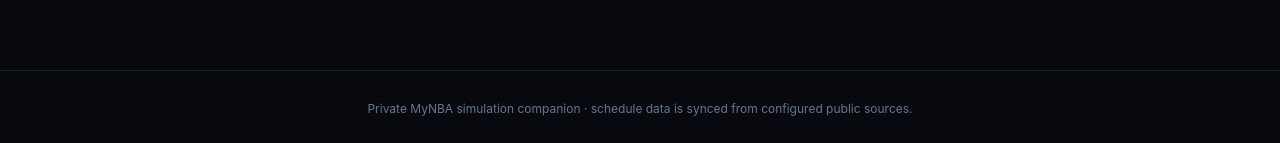
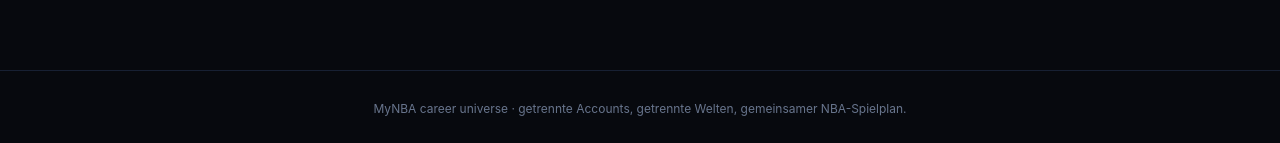
Before and after one commit to GeromeFehr/NBA-Career-Universe, a Next.js app: page /login in a window 1280 px wide. Shown: the part 668-811 px from the top of the page. Built offline with nearby package versions, Linux system fonts and the light colour scheme; no server answers.

Commit message:
Update app shell for multi-user universes

```diff
--- a/app/layout.tsx
+++ b/app/layout.tsx
@@ -1,6 +1,6 @@
 import "./globals.css";
 import Nav from "@/components/Nav";
-export const metadata={title:"NBA Career Universe",description:"Persistent MyNBA career storyline world"};
+export const metadata={title:"NBA Career Universe",description:"Multi-user persistent MyNBA career storyline world"};
 export default function RootLayout({children}:{children:React.ReactNode}){
-  return <html lang="de"><body><Nav/><main className="shell">{children}</main><footer className="footer">Private MyNBA simulation companion · schedule data is synced from configured public sources.</footer></body></html>
+  return <html lang="de"><body><Nav/><main className="shell">{children}</main><footer className="footer">MyNBA career universe · getrennte Accounts, getrennte Welten, gemeinsamer NBA-Spielplan.</footer></body></html>
 }
```
